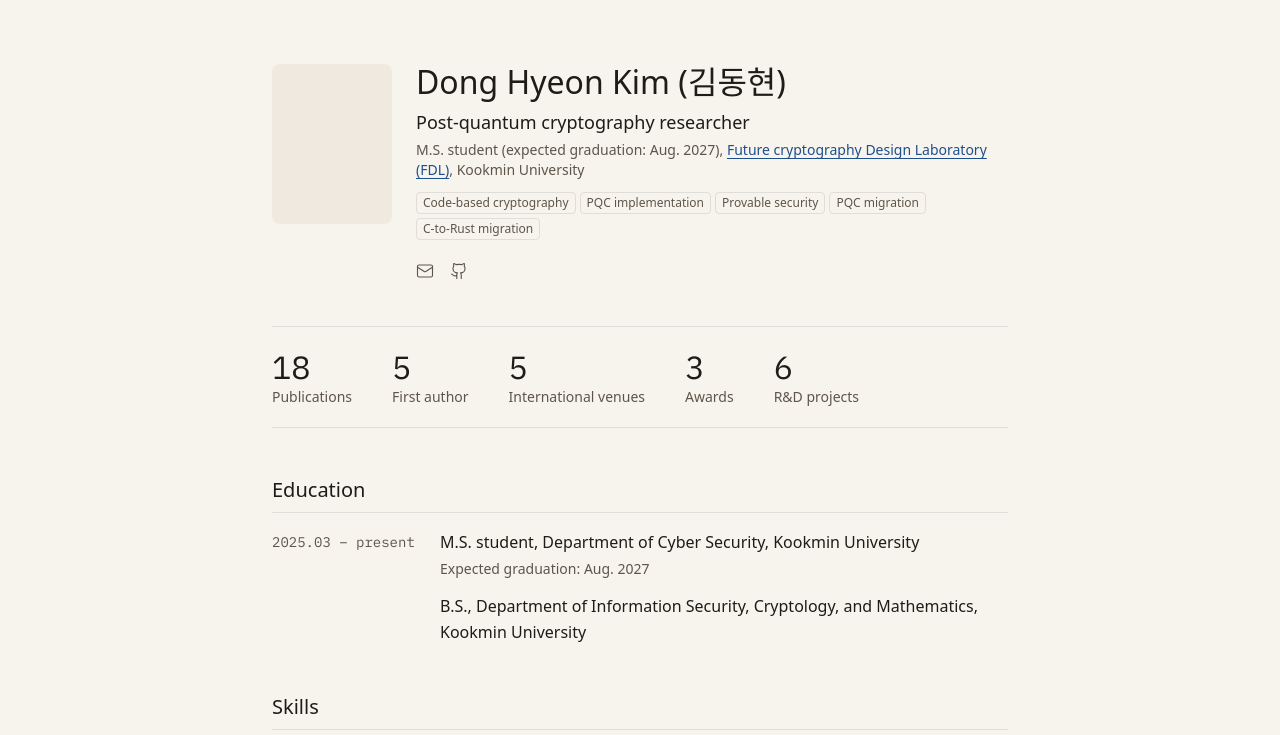
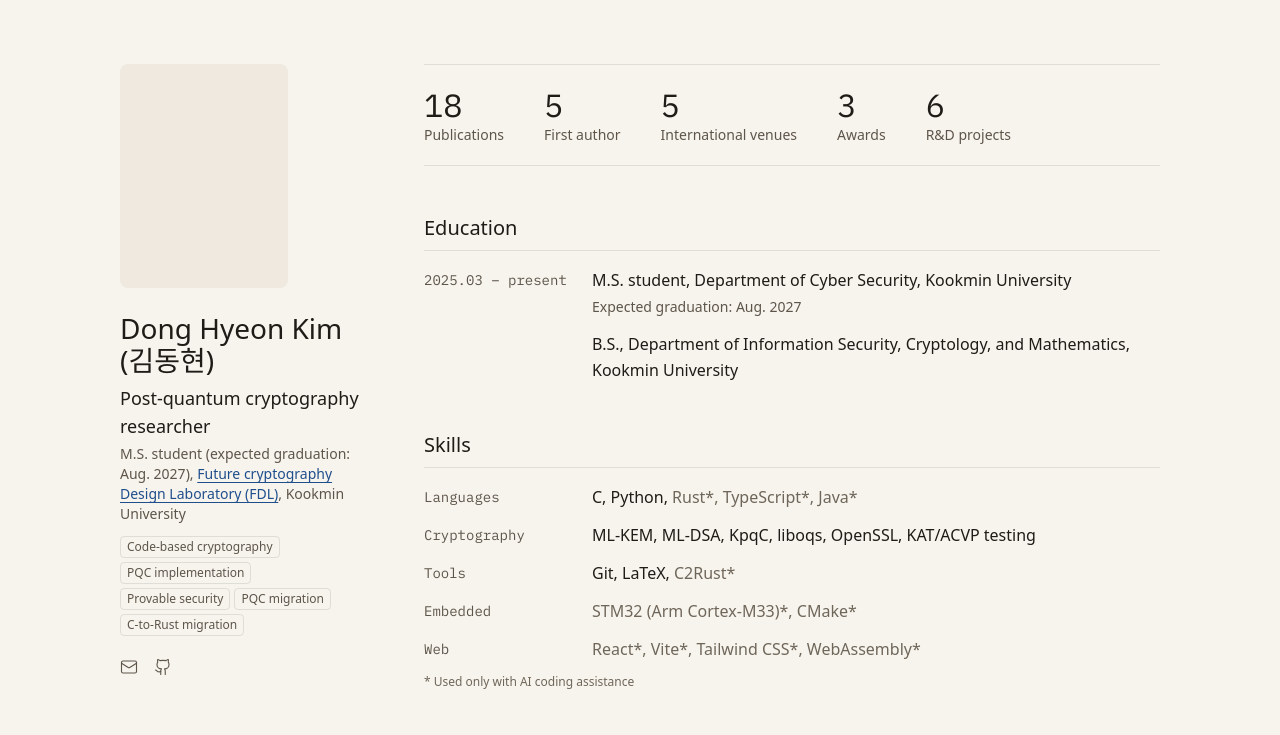
Before and after one commit to DongHyeon0729/DongHyeon0729.github.io, a plain HTML site: page index.html in a window 1280 px wide. Shown: the top 735 px of the page. Drawn offline with Linux system fonts and the light colour scheme; a web font is replaced by a local one.

Commit message:
style: 데스크톱 2단 레이아웃 적용
Co-Authored-By: Claude Opus 5.5 <noreply@anthropic.com>

```diff
--- a/index.html
+++ b/index.html
@@ -34,13 +34,21 @@
   header h1 { margin: 0; font-size: 32px; line-height: 36px; }
   header .role { margin: 8px 0 4px; font-size: 18px; line-height: 28px; }
   header .muted { margin: 0; }
-  .photo { width: 120px; height: 160px; flex: none; border-radius: 8px; background: var(--raised); object-fit: cover; }
+  .photo { display: block; width: 120px; height: 160px; flex: none; border-radius: 8px; background: var(--raised); object-fit: cover; }
   .tags { display: flex; flex-wrap: wrap; gap: 4px; margin: 12px 0 16px; }
   .tags span { padding: 0 6px; border: 1px solid var(--line); border-radius: 4px; color: var(--fg2); font-size: 12px; line-height: 20px; }
   .links { display: flex; gap: 4px; margin-left: -6px; }
   .links a { display: inline-flex; padding: 6px; border-radius: 6px; color: var(--fg2); transition: color 150ms var(--ease), background-color 150ms var(--ease); }
   .links a:hover { color: var(--accent); background: var(--raised); }
   .links svg { width: 18px; height: 18px; fill: none; stroke: currentColor; stroke-width: 1.5; stroke-linecap: round; stroke-linejoin: round; }
+
+  @media (min-width: 960px) {
+    body { max-width: 1040px; display: grid; grid-template-columns: 240px minmax(0, 1fr); gap: 64px; align-items: start; }
+    header { display: block; position: sticky; top: 64px; }
+    .photo { width: 168px; height: 224px; margin-bottom: 24px; }
+    header h1 { font-size: 28px; line-height: 32px; }
+    main > .figures { margin-top: 0; }
+  }
 
   .figures { display: flex; flex-wrap: wrap; gap: 16px 40px; margin-top: 40px; padding: 20px 0; border-block: 1px solid var(--line); }
   .figures a { color: var(--fg2); font-size: 14px; line-height: 20px; text-decoration: none; }
@@ -82,6 +90,7 @@
   </div>
 </header>
 
+<main>
 <nav class="figures" aria-label="Summary">
   <a href="#publications"><b>18</b>Publications</a>
   <a href="#publications"><b>5</b>First author</a>
@@ -176,5 +185,6 @@
 </ul>
 
 <footer>This site is generated and maintained by AI</footer>
+</main>
 </body>
 </html>
```
